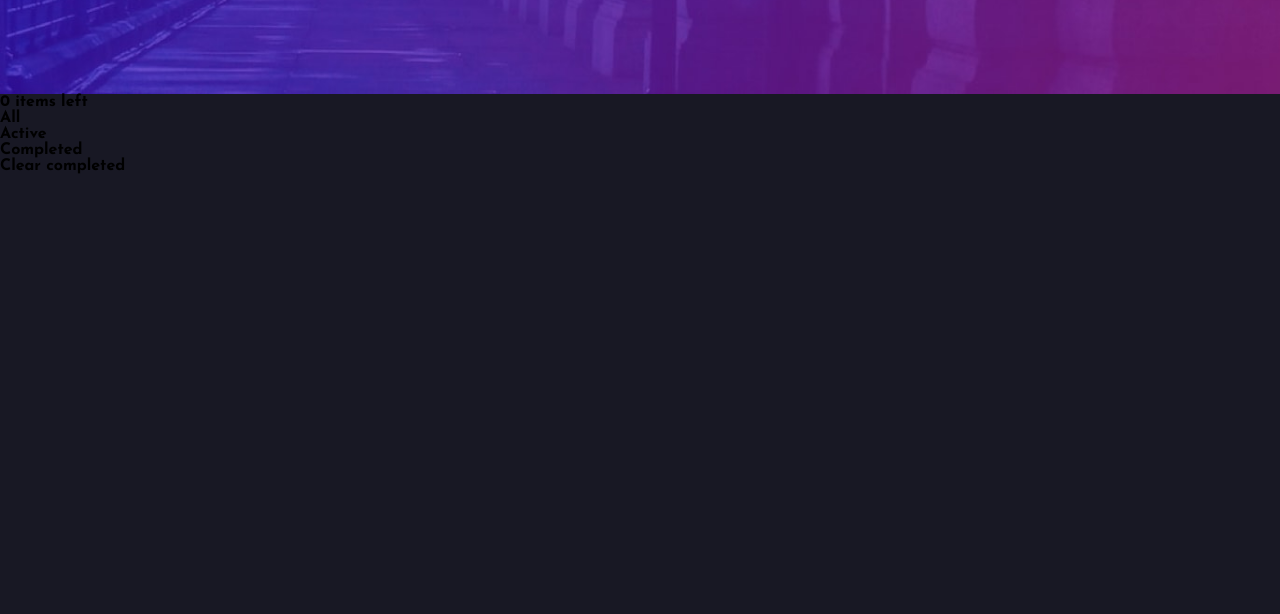
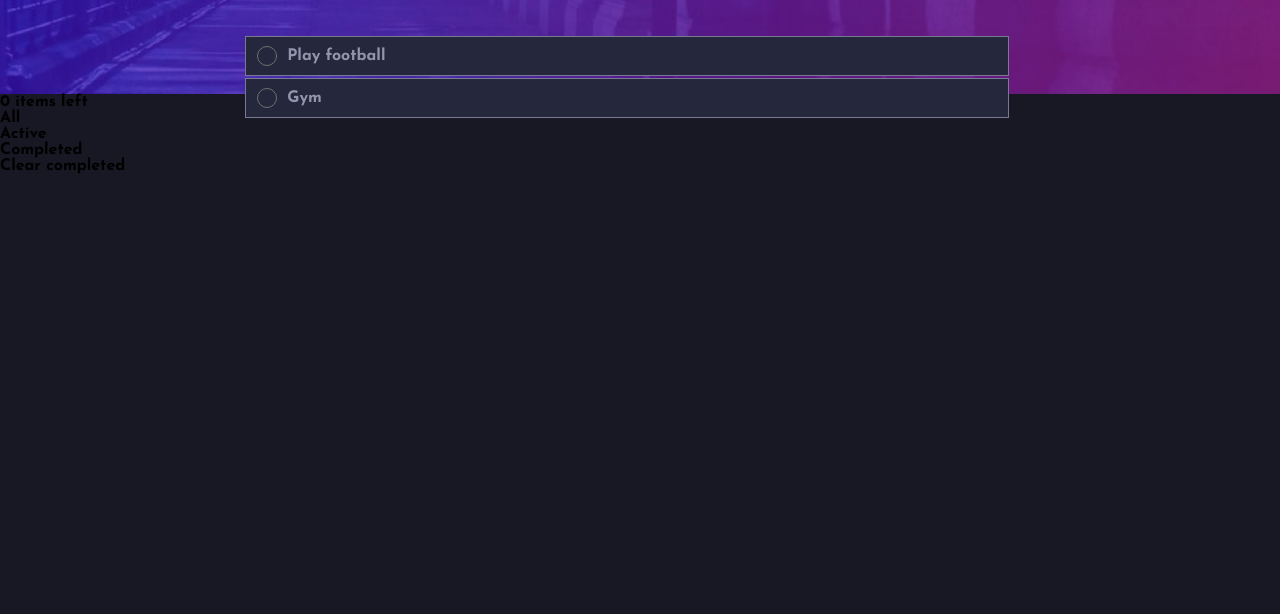
Before and after one commit to VishnuKrishnathu/TODO-app, a plain HTML site: page index.html in a window 1280 px wide. Shown: the part 186-800 px from the top of the page. Drawn offline with Linux system fonts and the light colour scheme.

Commit message:
modified

```diff
--- a/index.html
+++ b/index.html
@@ -16,7 +16,12 @@
         <div class="items_container">
             <div class="search"></div>
         </div>
-        <div id="items"></div>
+        <div id="items">
+            <table class="list_items">
+                <tr><td><div class="circle"></div>Play football</td></tr>
+                <tr><td><div class="circle"></div>Gym</td></tr>
+            </table>
+        </div>
     </main>
     <div class="status">
         <div id="no_items"><span>0</span> items left</div>
--- a/stylesheet/style.scss
+++ b/stylesheet/style.scss
@@ -16,16 +16,15 @@ body{
     main{
         position: absolute;
         top: 10vh;
+        bottom: 0px;
         display: grid;
-        grid-template-columns: 20vw 30vw 30vw 20vw;
+        grid-template-columns: 19vw 30vw 30vw 19vw;
         grid-template-rows: 60px repeat(3, 40px);
         #todo{
-            //transform: translate(-50%,0);
             grid-column: 2/4;
             display: flex;
             justify-content: space-between;
             h1{
-                font-family: 'Josefin Sans', sans-serif;
                 color: white;
             }
             .theme{cursor: pointer;}
@@ -40,7 +39,27 @@ body{
     border-radius: 99px;
 }
 #items{
-    height: 330 px;
+    grid-row: 4/5;
+    grid-column:2/4 ;
+}
+.list_items{
     width: 100%;
-    background: red;
+    td{
+        background-color: #25273C;
+        color: #9395AE;
+        border: 0.5px solid #777A92;
+        height: 40px;
+        display: flex;
+        align-items: center;
+    }
 }
+.circle{
+    height: 20px;
+    width: 20px;
+    background: #25273C;
+    border: 1px solid #707070;
+    border-radius: 10px;
+    cursor: pointer;
+    margin-right: 10px;
+    margin-left: 10px;
+}
```
Also changed, not shown: stylesheet/style.css, 1 other file.
